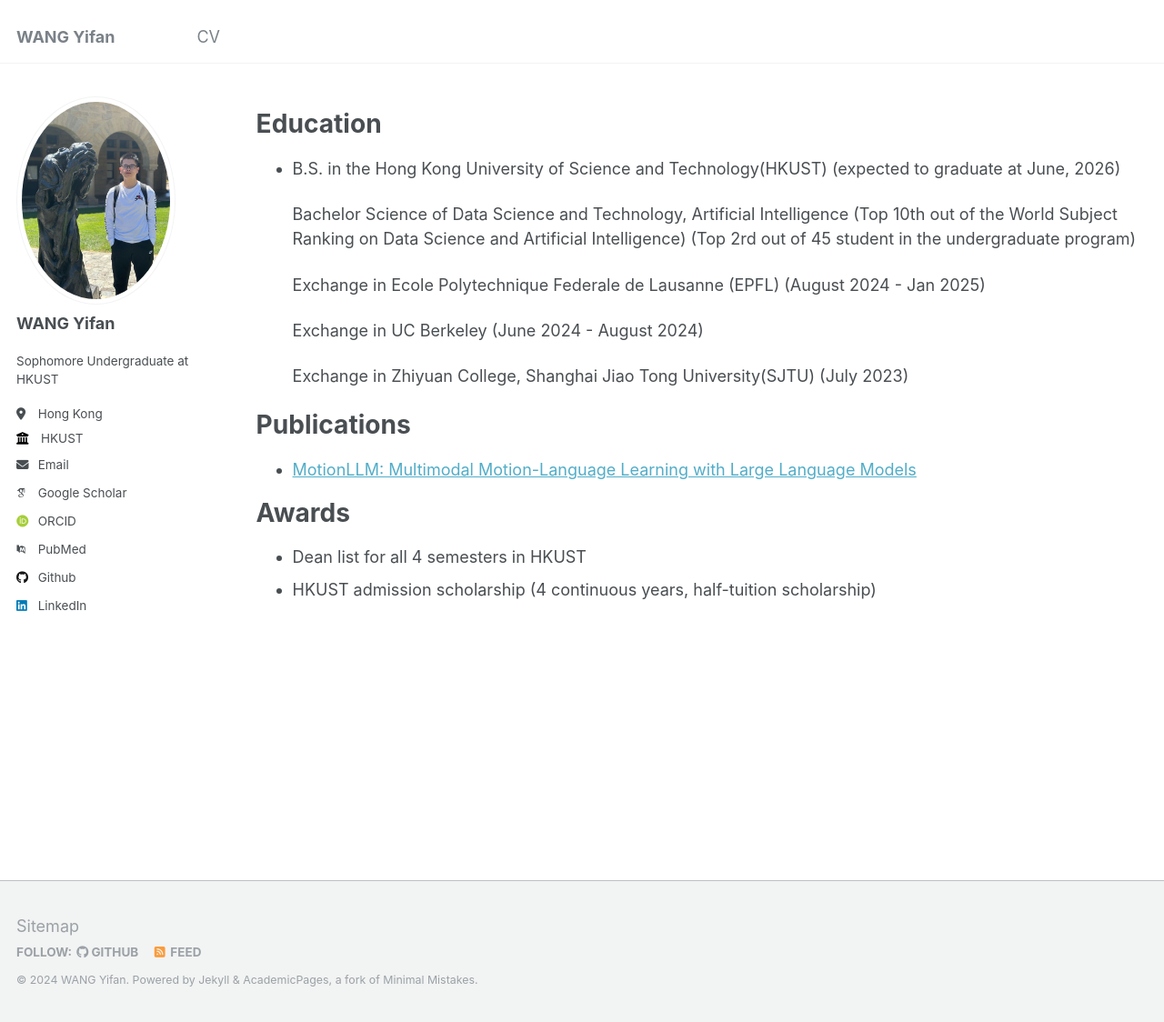
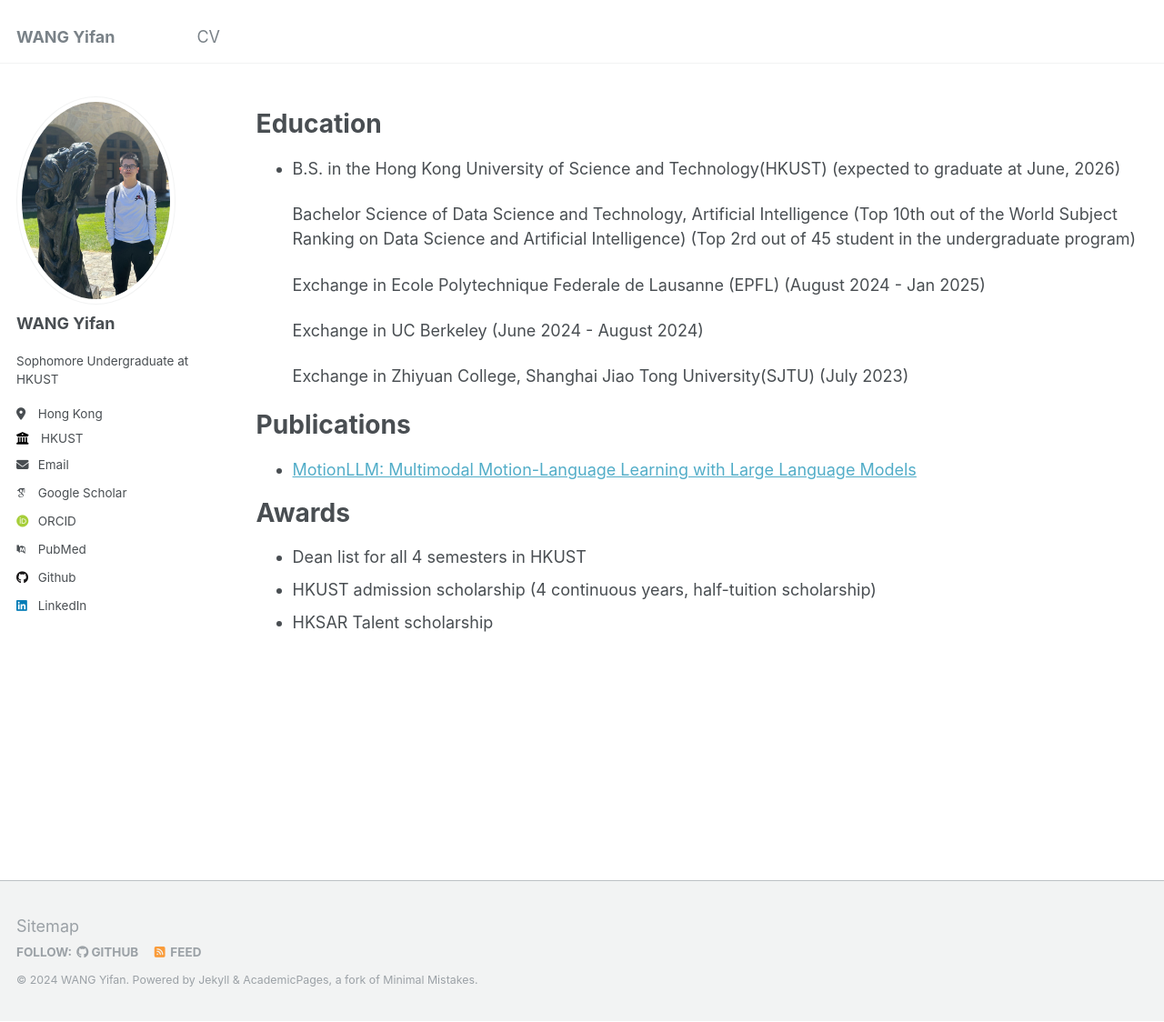
Before and after one commit to wangyifanust/wangyifanust.github.io, a Jekyll site: the page built from _pages/cv.md, in a window 1280 px wide and 1124 px high. Shown: the whole window at 91% size. Built offline with Jekyll 4.4.1, drawn with Linux system fonts in a browser that asks for light colours; some web fonts are replaced.

Commit message:
Update cv.md

```diff
--- a/_pages/cv.md
+++ b/_pages/cv.md
@@ -29,3 +29,4 @@ Awards
 ======
 * Dean list for all 4 semesters in HKUST
 * HKUST admission scholarship (4 continuous years, half-tuition scholarship)
+* HKSAR Talent scholarship
```
